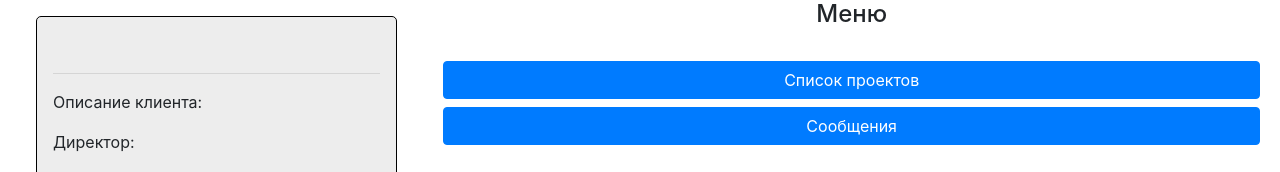
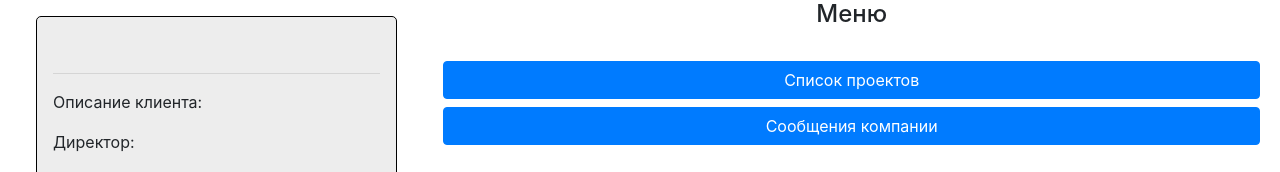
Before and after one commit to demirug/crm, a Django app: template clients/templates/clients/clientDetail.html in a window 1280 px wide. Shown: the part 114-286 px from the top of the page. Run offline with Django 3.2, Linux system fonts and the light colour scheme; the template is opened without the code that fills it, so the values that code supplies are empty; some libraries are stand-ins or nearby versions.

Commit message:
Created "Company messages" button

```diff
--- a/clients/templates/clients/clientDetail.html
+++ b/clients/templates/clients/clientDetail.html
@@ -49,7 +49,7 @@
                     </center>
                     <br>
                     <a class="btn btn-primary btn-block" href="{% url 'projects:view' object.pk %}">Список проектов</a>
-                    <a class="btn btn-primary btn-block" href="">Сообщения</a>
+                    <a class="btn btn-primary btn-block" href="{% url 'communications:company' object.pk %}">Сообщения компании</a>
                 {% endblock %}
 
             </div>
```
